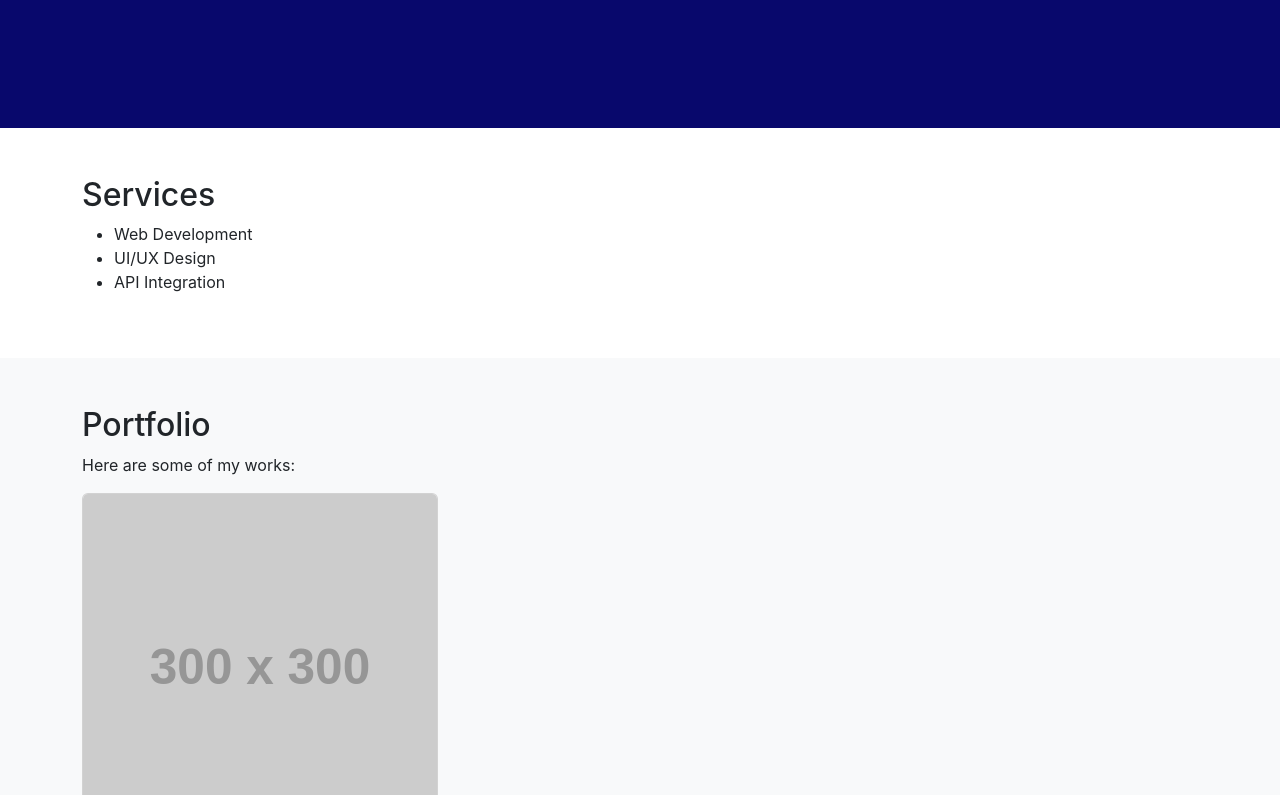
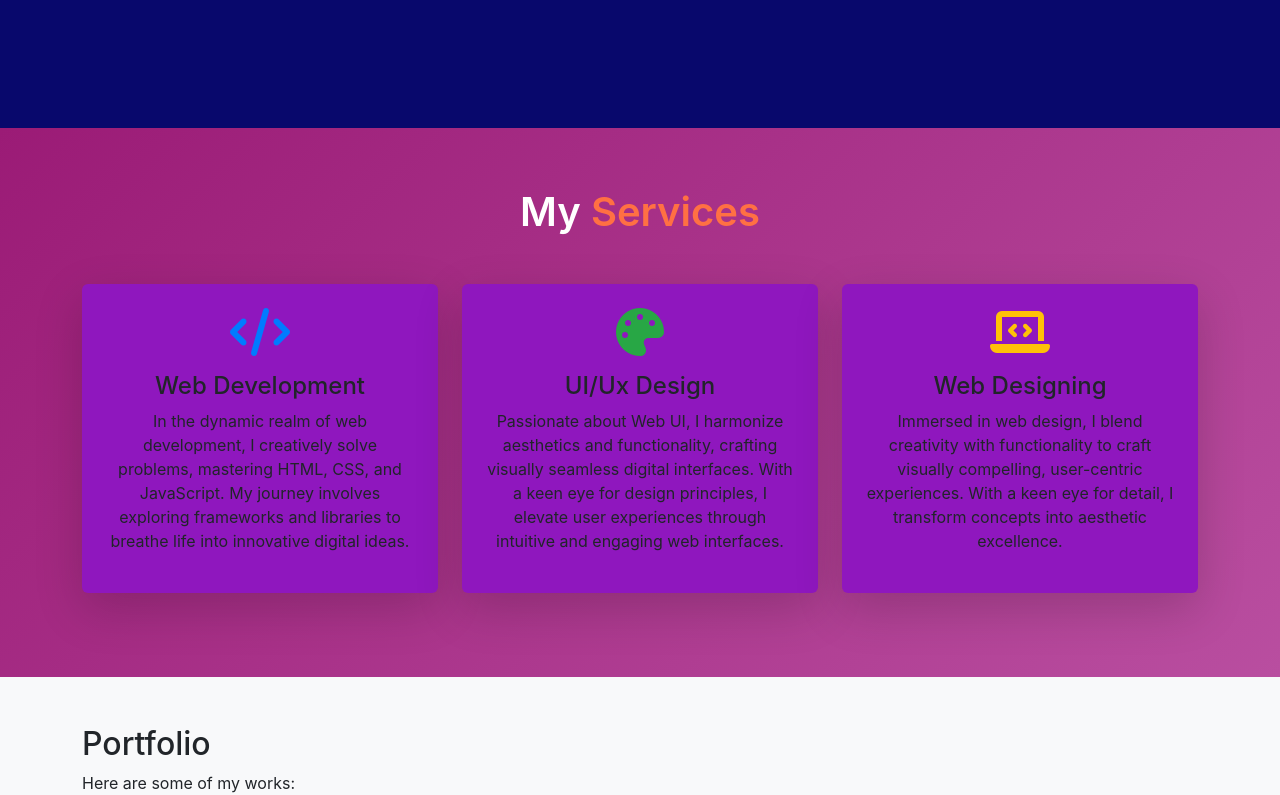
Before and after one commit to Rimadebnath123/RimaPortfolio, a React (Create React App) app in the folder rimaportfolio/: page / in a window 1280 px wide. Shown: the part 1245-2040 px from the top of the page. Built offline with nearby package versions, Linux system fonts and the light colour scheme.

Commit message:
service added

```diff
--- a/rimaportfolio/src/App.css
+++ b/rimaportfolio/src/App.css
@@ -392,10 +392,132 @@
     margin-left: 240px;
     margin-top: -175px;
   }
+}
 
+/* servises */
 
+/* .services h2 {
+  margin-bottom: 5rem;
+}
 
+.services-container {
+  display: flex;
+  justify-content: center;
+  align-items: center;
+  flex-wrap: wrap;
+  gap: 2rem;
+}
 
-
+.services-container .service-box {
+  flex: 1 1 30rem;
+  background: rgb(8, 8, 108);
+  padding: 1rem 1.5rem 3.5rem;
+  border-radius: 2rem;
+  text-align: center;
+  border: .2rem solid rgb(22, 22, 91);
+  transition: .5 ease;
 
 }
+
+.services-container .service-box:hover {
+  border-color: #59B2F4;
+  transform: scale(1.02);
+}
+
+.service-box {
+  font-size: 3.5rem;
+  color:#59B2F4;
+
+}
+
+.service-box h3 {
+  font-size: 2.6rem;
+  color: aliceblue;
+}
+
+.service-box p {
+  font-size: 1.6rem;
+  margin: 1rem 0 3rem;
+  color: aliceblue;
+} */
+
+/* Services Section Styling */
+#services {
+  background: linear-gradient(135deg, #9b1b76, #b94ea0); /* Purple and Pink Gradient */
+  padding: 60px 0;
+}
+
+.services .heading {
+  font-size: 2.5rem;
+  color: #fff; /* White for better contrast */
+  font-weight: 600;
+  margin-bottom: 50px;
+}
+
+.services .pup {
+  color: #ff7043;
+}
+
+/* Service Box Styles */
+.service-box {
+  background-color: #8f17be;
+  border-radius: 10px;
+  transition: transform 0.3s ease, box-shadow 0.3s ease;
+  opacity: 0; /* Initially hidden for animation */
+  transform: translateY(30px); /* Start from below */
+  transition: opacity 1s ease-in-out, transform 1s ease-in-out;
+}
+
+/* Hover Effect */
+.service-box:hover {
+  transform: translateY(-10px);
+  box-shadow: 0 4px 10px rgba(0, 0, 0, 0.1);
+}
+
+.service-box i {
+  color: #6c757d;
+  transition: color 0.3s ease;
+}
+
+/* Button Styling */
+.btn {
+  text-transform: uppercase;
+  padding: 8px 20px;
+  border-radius: 5px;
+  font-size: 0.9rem;
+  font-weight: 500;
+  transition: background-color 0.3s ease;
+}
+
+.btn:hover {
+  background-color: #0056b3;
+  border-color: #0056b3;
+}
+
+/* Animation for Service Box */
+@keyframes fadeInUp {
+  0% {
+    opacity: 0;
+    transform: translateY(30px);
+  }
+  100% {
+    opacity: 1;
+    transform: translateY(0);
+  }
+}
+
+/* Apply Animation to each Service Box */
+.service-box:nth-child(1) {
+  animation: fadeInUp 1s ease-in-out forwards;
+  animation-delay: 0.3s;
+}
+
+.service-box:nth-child(2) {
+  animation: fadeInUp 1s ease-in-out forwards;
+  animation-delay: 0.6s;
+}
+
+.service-box:nth-child(3) {
+  animation: fadeInUp 1s ease-in-out forwards;
+  animation-delay: 0.9s;
+}
--- a/rimaportfolio/src/components/Services.js
+++ b/rimaportfolio/src/components/Services.js
@@ -2,14 +2,48 @@ import React from 'react';
 
 const Services = () => {
   return (
-    <section id="services" className="py-5">
-      <div className="container">
-        <h2>Services</h2>
-        <ul>
-          <li>Web Development</li>
-          <li>UI/UX Design</li>
-          <li>API Integration</li>
-        </ul>
+    <section id="services" className="services">
+      <div className="container text-center">
+        <h2 className="heading mb-5">
+          My <span className="pup">Services</span>
+        </h2>
+        <div className="row justify-content-center">
+          <div className="col-md-4">
+            <div className="service-box shadow-lg rounded p-4 mb-4">
+              <i className="fa-solid fa-code fa-3x mb-3" style={{ color: '#007bff' }}></i>
+              <h3 className="h4">Web Development</h3>
+              <p>
+                In the dynamic realm of web development, I creatively solve problems, mastering HTML, CSS, and JavaScript.
+                My journey involves exploring frameworks and libraries to breathe life into innovative digital ideas.
+              </p>
+              {/* <a href="#" className="btn btn-primary mt-3">Read More</a> */}
+            </div>
+          </div>
+          <div className="col-md-4">
+            <div className="service-box shadow-lg rounded p-4 mb-4">
+              <i className="fa-solid fa-palette fa-3x mb-3" style={{ color: '#28a745' }}></i>
+              <h3 className="h4">UI/Ux Design</h3>
+              <p>
+                Passionate about Web UI, I harmonize aesthetics and functionality, crafting visually seamless digital
+                interfaces. With a keen eye for design principles, I elevate user experiences through intuitive and
+                engaging web interfaces.
+              </p>
+              {/* <a href="#" className="btn btn-success mt-3">Read More</a> */}
+            </div>
+          </div>
+          <div className="col-md-4">
+            <div className="service-box shadow-lg rounded p-4 mb-4">
+              <i className="fa-solid fa-laptop-code fa-3x mb-3" style={{ color: '#ffc107' }}></i>
+              <h3 className="h4">Web Designing</h3>
+              <p>
+                Immersed in web design, I blend creativity with functionality to craft visually compelling,
+                user-centric experiences. With a keen eye for detail, I transform concepts into aesthetic
+                excellence.
+              </p>
+              {/* <a href="#" className="btn btn-warning mt-3">Read More</a> */}
+            </div>
+          </div>
+        </div>
       </div>
     </section>
   );
```
